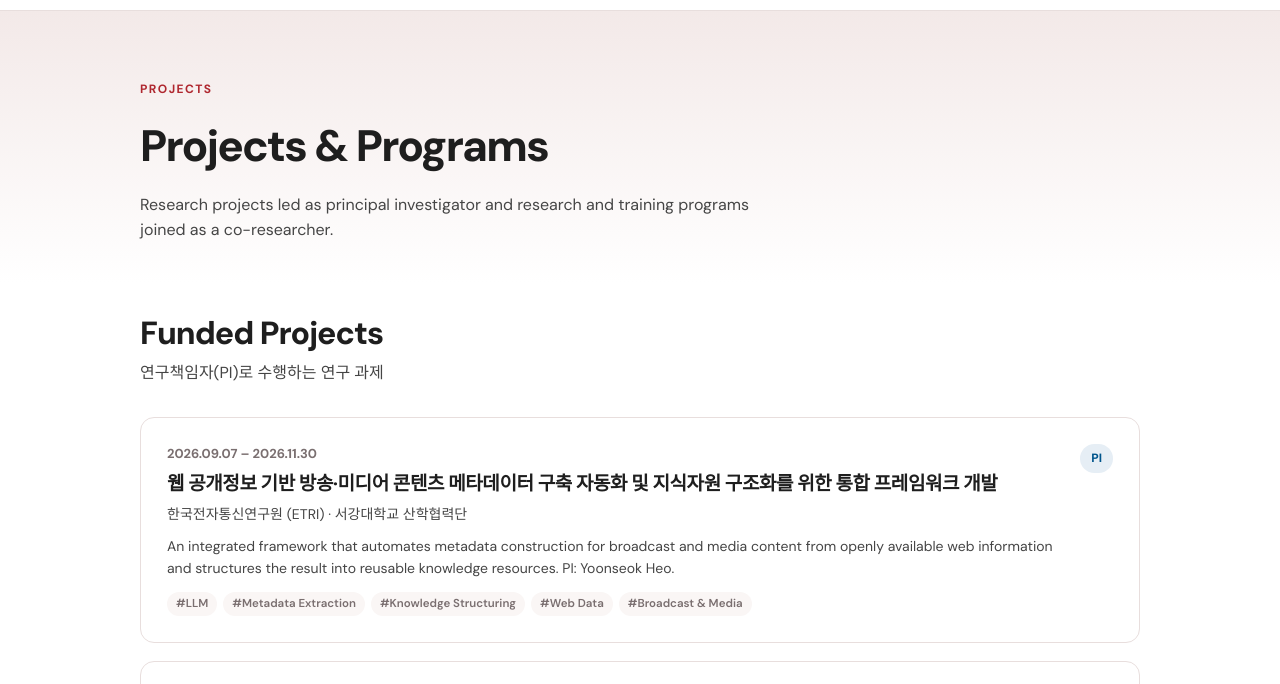
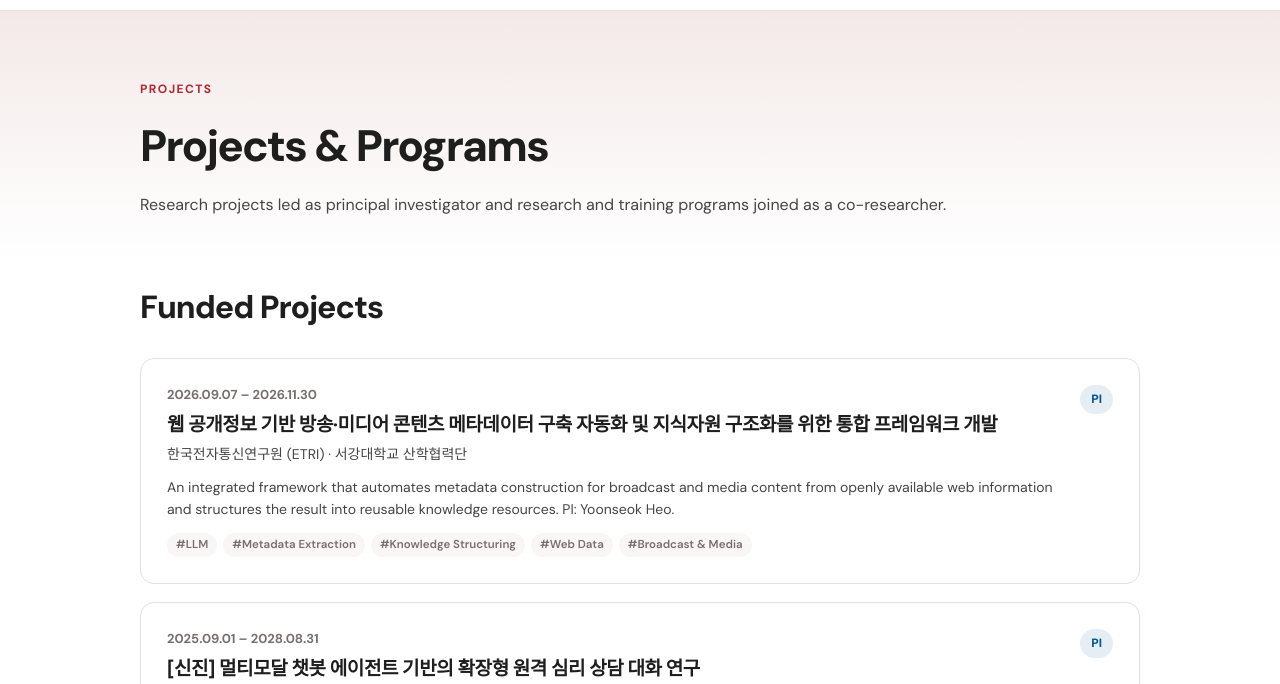
Before and after one commit to HAICoLab/haicolab.github.io, a plain HTML site: page projects.html in a window 1280 px wide. Shown: the part 49-733 px from the top of the page. Drawn offline with Linux system fonts and the light colour scheme.

Commit message:
Simplify project section heading and widen page introduction

```diff
--- a/css/style.css
+++ b/css/style.css
@@ -164,7 +164,7 @@ main{padding-top:60px}
 .page-head{padding:64px 0 40px;background:linear-gradient(180deg,var(--bg3),#fff)}
 .page-head h1{font-size:clamp(30px,4vw,44px);font-weight:800;letter-spacing:-.04em}
 .page-head p{color:var(--fg2);margin-top:10px;max-width:640px}
-.page-head-members p{max-width:none}
+.page-head-members p,.page-head-projects p{max-width:none}
 
 /* ---------- footer ---------- */
 footer{border-top:1px solid var(--line);padding:40px 0;background:var(--bg2);font-size:13.5px;color:var(--fg3)}
--- a/projects.html
+++ b/projects.html
@@ -24,13 +24,13 @@
   </div>
 </div></nav>
 <main>
-<section class="page-head"><div class="inner">
+<section class="page-head page-head-projects"><div class="inner">
   <span class="eyebrow">Projects</span>
   <h1>Projects &amp; Programs</h1>
   <p>Research projects led as principal investigator and research and training programs joined as a co-researcher.</p>
 </div></section>
 <section class="band" id="funded-projects" style="padding-top:32px"><div class="inner">
-  <div class="sec-head"><div><h2>Funded Projects</h2><p>연구책임자(PI)로 수행하는 연구 과제</p></div></div>
+  <div class="sec-head"><h2>Funded Projects</h2></div>
   <div style="display:grid;gap:18px">
     <div class="project">
       <div>
```
